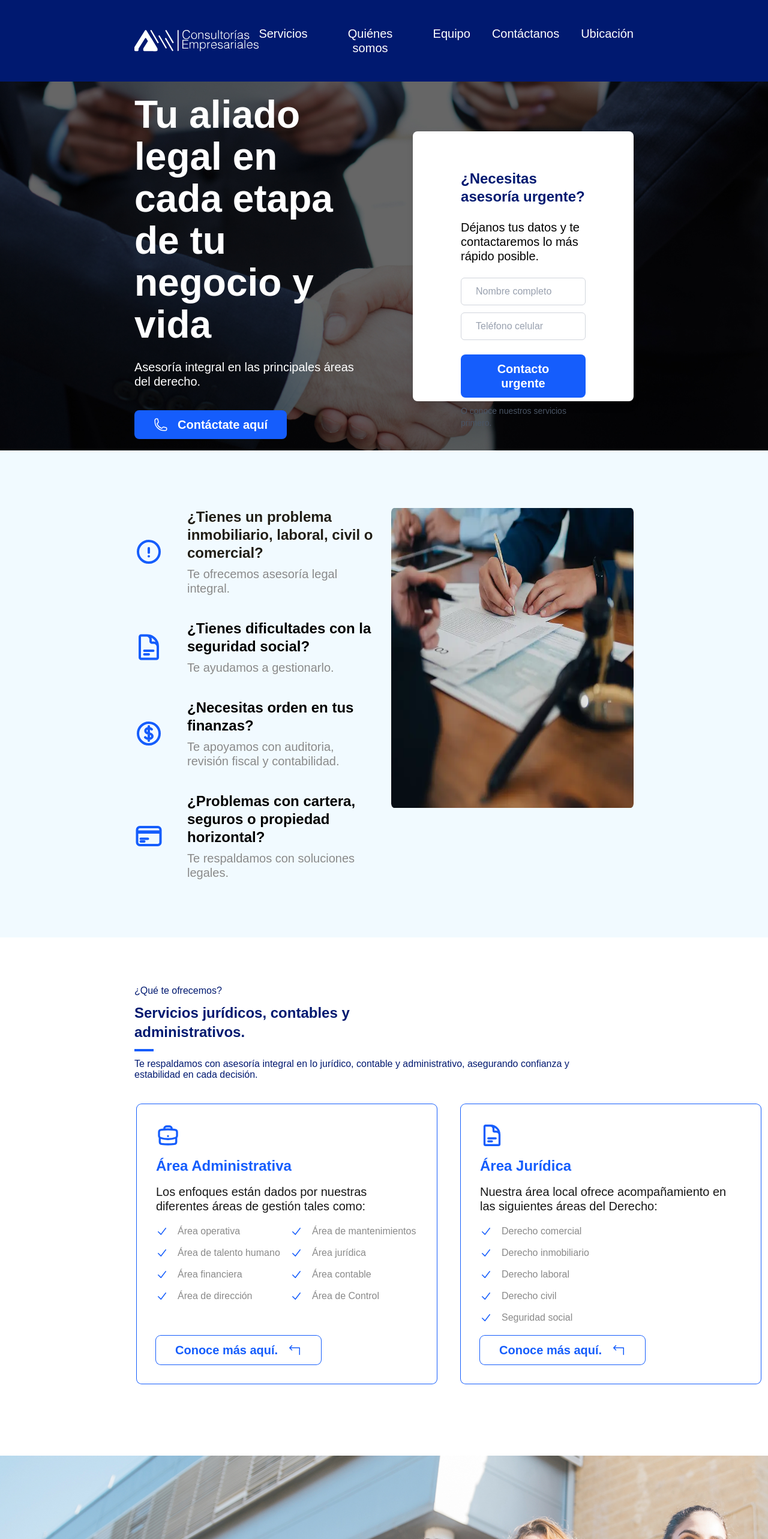
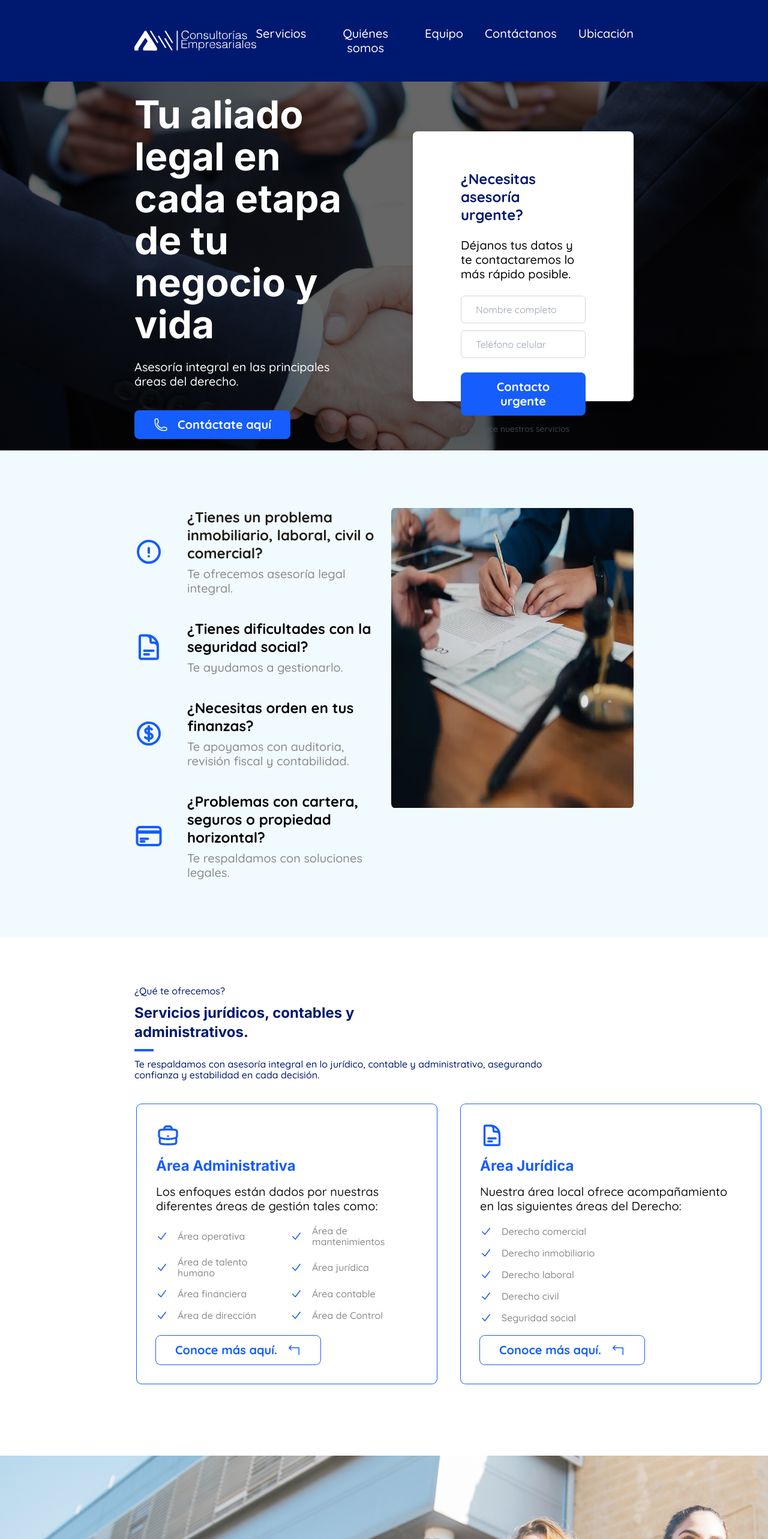
Before and after one commit to App-vance/appvance_legalmanager_web, a Next.js app: page / in a window 1280 px wide. Shown: the top 2566 px of the page at 60% size. Built offline with nearby package versions, Linux system fonts and the light colour scheme.

Commit message:
style: add fonts class

```diff
--- a/components/Button.tsx
+++ b/components/Button.tsx
@@ -16,7 +16,7 @@ const Button = ({
 }: ButtonProps) => {
   return (
     <button
-      className={`bg-secondary-blue text-white text-body px-6 lg:px-8 py-3 rounded-lg flex items-center gap-4 cursor-pointer ${customClass}`}
+      className={`font-quicksand bg-secondary-blue text-white text-body px-6 lg:px-8 py-3 rounded-lg flex items-center gap-4 cursor-pointer ${customClass}`}
       onClick={onClick}
     >
       {icon}
--- a/components/CardCarousel.tsx
+++ b/components/CardCarousel.tsx
@@ -10,7 +10,7 @@ type CardTeamProps = {
 const CardCarousel = ({ name, position, image, qualifications }: CardTeamProps) => {
   return (
     <>
-      <div className="bg-blue-light w-full h-full rounded-lg overflow-hidden">
+      <div className="font-quicksand bg-blue-light w-full h-full rounded-lg overflow-hidden">
         <div className="relative w-full min-h-[13.125rem] max-h-[19.375rem]">
           <Image
             src={image}
--- a/components/CardService.tsx
+++ b/components/CardService.tsx
@@ -18,17 +18,17 @@ const CardService = ({ title, description, customClass, items, icon }: CardServi
       <div className="ring ring-[#155DFC] rounded-lg py-8 lg:max-h-[500px] lg:min-w-[500px] lg:p-8 lg:flex lg:flex-col lg:justify-between lg:items-start">
         <div className="text-center lg:text-start">
           {icon}
-          <h1 className="text-features text-secondary-blue mb-4 lg:text-subtitle">
+          <h1 className="font-inter text-features text-secondary-blue mb-4 lg:text-subtitle">
             {title}
           </h1>
-          <p className="text-body px-6 mb-5 lg:px-0 lg:text-body-secondary">
+          <p className="font-quicksand text-body px-6 mb-5 lg:px-0 lg:text-body-secondary">
             {description}
           </p>
           <ul className={`grid gap-3 px-12 mb-5 lg:px-0 lg:gap-y-4 ${customClass}`}>
             {items.map((item, index) => (
               <li
                 key={index}
-                className="flex gap-6 text-start items-center text-body-secondary text-gray lg:text-body-secondary lg:gap-x-4"
+                className="flex gap-6 text-start items-center text-body-secondary font-quicksand text-gray lg:text-body-secondary lg:gap-x-4"
               >
                 <span>
                   <CheckIcon className="w-5 h-5 text-secondary-blue" />
--- a/components/CardTeam.tsx
+++ b/components/CardTeam.tsx
@@ -12,7 +12,7 @@ type CardTeamProps = {
 
 const CardTeam = ({ name, position, image, qualifications }: CardTeamProps) => {
     return (
-        <div className='flex'>
+        <div className='flex font-quicksand'>
             <Image
                 src={image}
                 alt={name}
--- a/components/Drawer.tsx
+++ b/components/Drawer.tsx
@@ -27,7 +27,7 @@ const Drawer = ({ isOpen, toggleDrawer }: DrawerProps) => {
         <ul className="space-y-8 text-base flex flex-col gap-1">
           {
             navigationLinkMobile.map((link) => (
-              <li key={link.name} className='text-features' >
+              <li key={link.name} className='text-features font-quicksand' >
                 <Link href={link.href} onClick={toggleDrawer}>{link.name}</Link>
               </li>
             ))
--- a/modules/About.tsx
+++ b/modules/About.tsx
@@ -10,10 +10,10 @@ const About = () => {
           lg:absolute lg:w-auto lg:left-0 lg:-bottom-20 lg:max-w-[718px] lg:p-8 lg:px-24 lg:py-[6.4rem] lg:flex-col lg:gap-8 lg:rounded-lg lg:text-left lg:items-start
         "
       >
-        <h3 className="text-body-secondary">Quiénes somos</h3>
-        <p className="text-subtitle">Somos un equipo profesional a tu servicio.</p>
+        <h3 className="text-body-secondary font-quicksand">Quiénes somos</h3>
+        <p className="text-subtitle font-inter">Somos un equipo profesional a tu servicio.</p>
         <div className="w-8 h-1 bg-secondary-blue lg:hidden"></div>
-        <p className="text-body-secondary">
+        <p className="text-body-secondary font-quicksand">
           Ofrecemos a nuestros clientes un servicio completo basado en profesionalismo y experiencia, garantizando el buen funcionamiento de las gestiones encomendadas y contribuyendo al desarrollo óptimo de cada línea de trabajo.
           <br /> <br />
           Actualmente brindamos asesorías en derecho y contabilidad en Bogotá y Medellín, en áreas jurídicas, contables, tributarias, de revisoría fiscal, auditoría y administración de propiedad horizontal.
--- a/modules/ConsultForm.tsx
+++ b/modules/ConsultForm.tsx
@@ -70,7 +70,7 @@ const ConsultForm = () => {
   };
 
   return (
-    <div className="bg-blue-light">
+    <div className="bg-blue-light font-quicksand">
       <form
         onSubmit={handleSubmit}
         className="px-8 lg:px-56 py-14 lg:py-28 text-body flex gap-6 lg:gap-10 flex-col"
--- a/modules/Footer.tsx
+++ b/modules/Footer.tsx
@@ -6,7 +6,7 @@ const Footer = () => {
 
   return (
     <>
-      <footer>
+      <footer className="font-quicksand">
         <div className="flex flex-col px-8 lg:px-56 py-10 bg-primary-blue text-white lg:flex-row lg:py-20">
           <div className="flex-1 flex flex-col gap-5 mb-8 lg:mb-0">
             <div className='hidden lg:block lg:w-52 lg:h-9 lg:relative lg:mb-10'>
--- a/modules/Header.tsx
+++ b/modules/Header.tsx
@@ -43,7 +43,7 @@ const Header = () => {
         <nav className='hidden lg:block'>
           <ul className='flex gap-9'>
             {navigationLinks.map((link) => (
-              <li key={link.name} className='text-body'>
+              <li key={link.name} className='text-body font-quicksand'>
                 <button className='cursor-pointer hover:text-secondary-blue transition-colors duration-200' onClick={() => scrollToSection(link.href)}>{link.name}</button>
               </li>
             ))}
--- a/modules/Hero.tsx
+++ b/modules/Hero.tsx
@@ -9,10 +9,10 @@ const Hero = () => {
   return (
     <div className="hero-bg px-8 xl:px-56 flex flex-col lg:flex-row items-center justify-center lg:justify-between gap-20 py-24 text-white">
       <div className="flex flex-col items-center text-center lg:items-start lg:text-left">
-        <h1 className="text-title lg:max-w-[650px]">
+        <h1 className="font-inter text-title lg:max-w-[650px]">
           Tu aliado legal en cada etapa de tu negocio y vida
         </h1>
-        <h3 className="text-body max-w-3xs lg:max-w-full py-4 lg:pt-6 lg:pb-9 lg:text-[1rem] lg:font-semibold lg:leading-[24px]">
+        <h3 className="font-quicksand text-body max-w-3xs lg:max-w-full py-4 lg:pt-6 lg:pb-9 lg:text-[1rem] lg:font-semibold lg:leading-[24px]">
           Asesoría integral en las principales áreas del derecho.
         </h3>
         <Button
@@ -22,7 +22,7 @@ const Hero = () => {
           onClick={() => console.log("Solicitar asesoría clicked")}
         />
       </div>
-      <div className="hidden lg:flex flex-col py-16 px-20 bg-white rounded-lg shadow-lg h-[450px] w-[512px] gap-6">
+      <div className="hidden font-quicksand lg:flex flex-col py-16 px-20 bg-white rounded-lg shadow-lg h-[450px] w-[512px] gap-6">
         <h3 className="text-primary-blue text-features">
           ¿Necesitas asesoría urgente?
         </h3>
--- a/modules/Info.tsx
+++ b/modules/Info.tsx
@@ -4,7 +4,7 @@ import { ExclamationCircleIcon, DocumentTextIcon, CurrencyDollarIcon, CreditCard
 export default function Info() {
   return (
     <>
-      <section className="bg-[#F1FAFF] flex flex-col justify-between lg:flex-row lg:p-24 xl:px-56 lg:gap-6">
+      <section className="font-quicksand bg-[#F1FAFF] flex flex-col justify-between lg:flex-row lg:p-24 xl:px-56 lg:gap-6">
         <div className="w-full px-9 py-16 lg:flex-1 lg:px-0 lg:py-0">
           <div className="flex flex-col gap-6 lg:gap-10">
             <div className="flex-1 border-b border-gray lg:border-none last:border-b-0 xl:max-w-[560px]">
--- a/modules/Services.tsx
+++ b/modules/Services.tsx
@@ -6,10 +6,10 @@ export default function Services() {
     <>
       <section className="flex flex-col lg:pl-56 lg:py-20">
         <div className="flex flex-col items-center gap-3 text-white text-center bg-primary-blue h-fit p-8 lg:p-0 lg:text-start lg:bg-white lg:text-primary-blue lg:items-start">
-          <h1 className="text-body-secondary">¿Qué te ofrecemos?</h1>
-          <h2 className="text-2xl font-semibold lg:text-subtitle lg:max-w-[30.625rem]">Servicios jurídicos, contables y administrativos.</h2>
+          <h1 className="text-body-secondary font-quicksand">¿Qué te ofrecemos?</h1>
+          <h2 className="text-2xl font-semibold font-inter lg:text-subtitle lg:max-w-[30.625rem]">Servicios jurídicos, contables y administrativos.</h2>
           <div className="w-8 h-1 bg-secondary-blue"></div>
-          <p className="text-body-secondary lg:max-w-[45.625rem] lg:text-body">Te respaldamos con asesoría integral en lo jurídico, contable y administrativo, asegurando confianza y estabilidad en cada decisión.</p>
+          <p className="font-quicksand text-body-secondary lg:max-w-[45.625rem] lg:text-body">Te respaldamos con asesoría integral en lo jurídico, contable y administrativo, asegurando confianza y estabilidad en cada decisión.</p>
         </div>
         <div className="flex flex-col gap-8 px-8 py-10 lg:flex-row lg:px-1 lg:gap-10 lg:overflow-x-auto custom-scrollbar">
           <CardService
```
